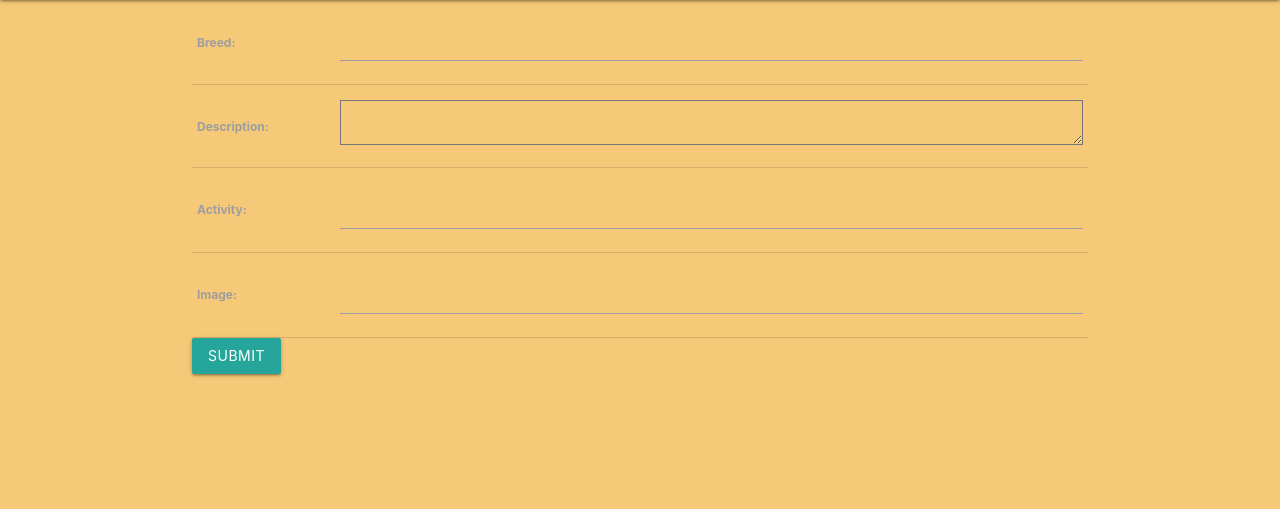
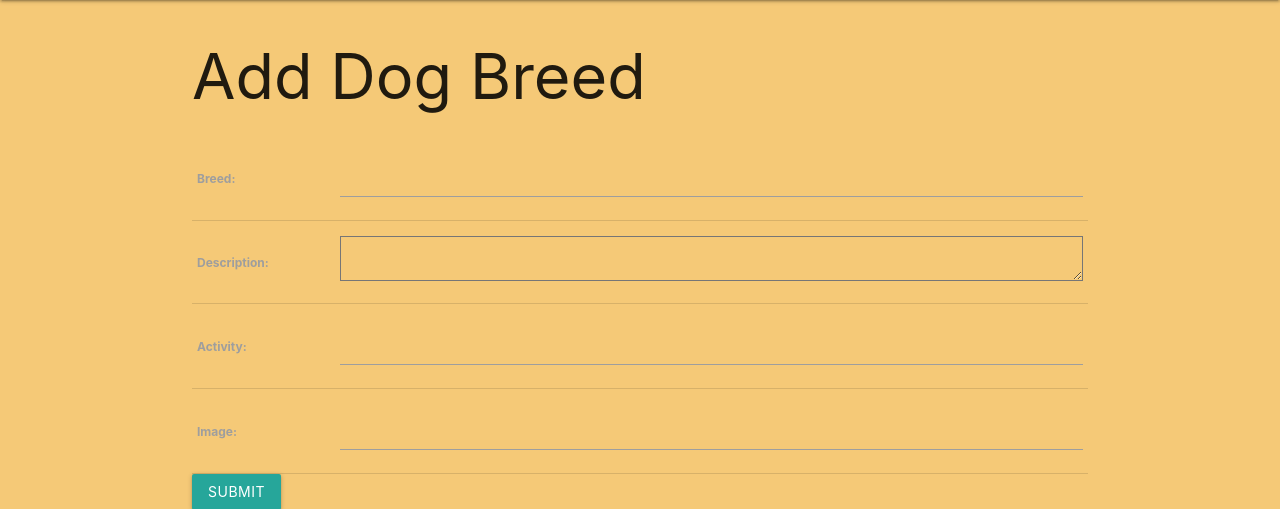
Before and after one commit to natetmmueller/dog-encyclopedia, a Django app: page /dogs/create in a window 1280 px wide. Shown: the part 64-573 px from the top of the page. Run offline with Django 4.2, Linux system fonts and the light colour scheme; parts of the project's set-up code (start-up, migrations or seed data) failed here and were passed over.

Commit message:
polished the edit and delete

```diff
--- a/main_app/templates/main_app/dog_confirm_delete.html
+++ b/main_app/templates/main_app/dog_confirm_delete.html
@@ -6,7 +6,7 @@
 
     <h4>Are you sure you want to Delete
         <span class="teal-text">
-            {{object.name}}
+            {{object.breed}}
         </span>?
     </h4>
 
--- a/main_app/templates/main_app/dog_form.html
+++ b/main_app/templates/main_app/dog_form.html
@@ -1,6 +1,14 @@
 {% extends 'base.html' %}
 
 {% block content %}
+
+{% if object %}
+<h1>Edit <span class="teal-text">{{object.breed}}</span></h1>
+
+{% else %}
+<h1>Add Dog Breed</h1>
+
+{% endif %}
 
 
     <form action="" method="post">
```
